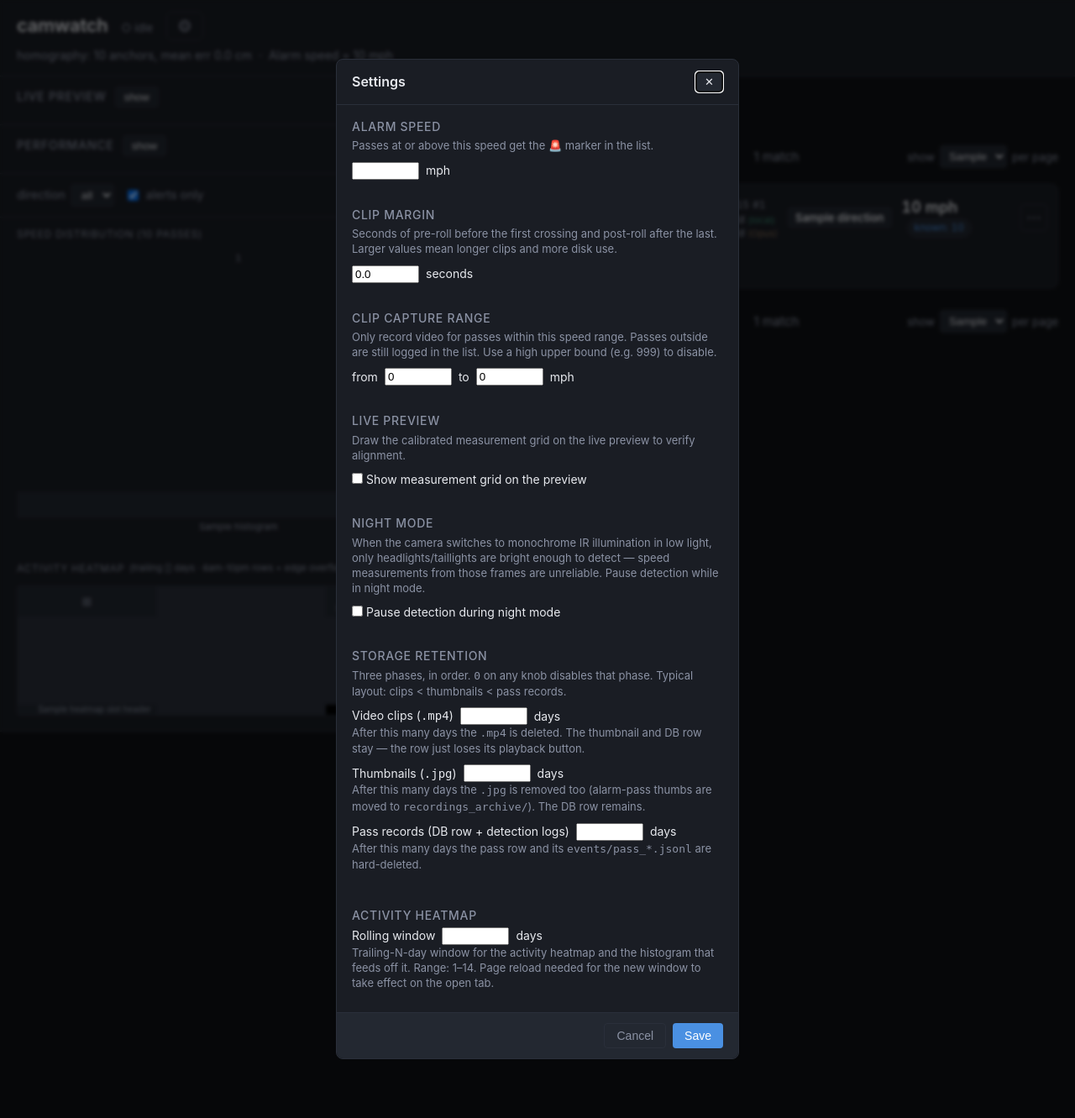
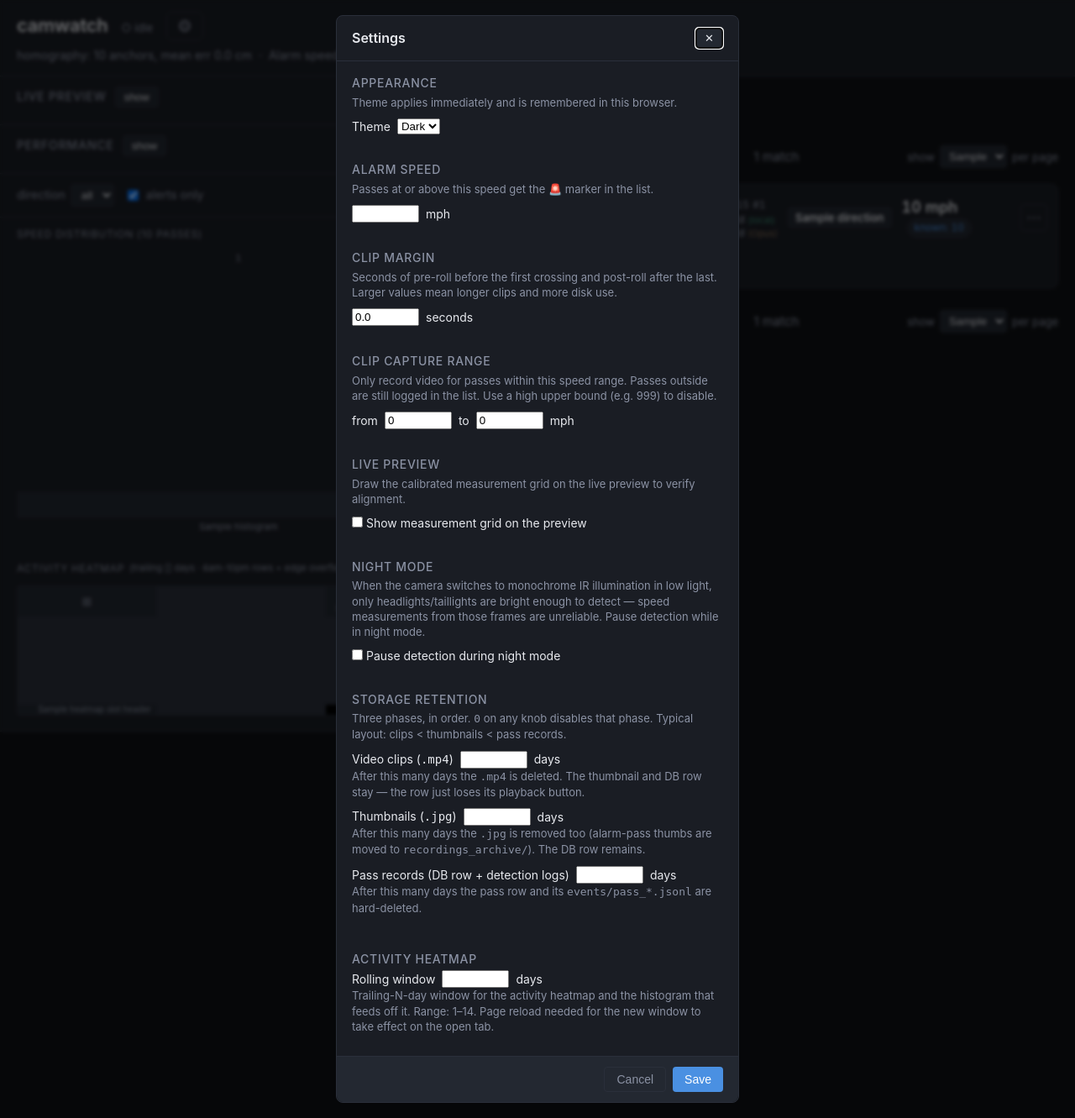
Before and after one commit to leochen4891/camwatch, a Python web app: template camwatch/templates/index.html in a window 1280 px wide, after a click that opens the changed part. Shown: the whole page at 84% size. Run offline with Jinja, Linux system fonts and the light colour scheme; the template is opened without the code that fills it: most values are stand-ins (such as "Sample title", 1, 10 or a date in 2020); some libraries are stand-ins or nearby versions.

Commit message:
ui: add light/dark theme toggle in settings
Adds an Appearance section to the settings dialog with a Dark/Light
select. Theme applies immediately on change and persists per-browser
via localStorage. A small bootstrap script in <head> reads the saved
theme before the stylesheet paints, so refreshes don't flash the
default dark theme.

Light theme is a CSS-var override under `:root[data-theme="light"]`.
A few hardcoded dark hex backgrounds (chart bg, tooltip bg, bar hover,
heatmap deselected/hover, pause-badge bg) were moved to vars so they
swap with the theme without per-rule rewrites. The speed-chart canvas
still uses hardcoded colors; readable on light but not redesigned.

No server changes; the existing /settings endpoint is untouched.

```diff
--- a/camwatch/static/style.css
+++ b/camwatch/static/style.css
@@ -9,6 +9,30 @@
   --alert-bg: rgba(226, 59, 74, 0.12);
   --border: #2a2f3a;
   --green: #4ade80;
+  /* Theme-specific overrides for hardcoded shades elsewhere in the file.
+     Keep these in vars so light mode can swap without per-rule rewrites. */
+  --bar-hover: #354054;
+  --chart-bg: #14181f;
+  --tooltip-bg: #14181f;
+  --heatmap-deselected: #000;
+  --pause-badge-bg: #4a4030;
+}
+:root[data-theme="light"] {
+  --bg: #f4f5f8;
+  --surface: #ffffff;
+  --surface-2: #e9ecf2;
+  --text: #1a1d24;
+  --muted: #5e6577;
+  --accent: #2c70c0;
+  --alert: #c92434;
+  --alert-bg: rgba(201, 36, 52, 0.10);
+  --border: #d2d6df;
+  --green: #16a34a;
+  --bar-hover: #cdd4e0;
+  --chart-bg: #f0f2f6;
+  --tooltip-bg: #ffffff;
+  --heatmap-deselected: #d2d6df;
+  --pause-badge-bg: #f3e2b8;
 }
 
 * { box-sizing: border-box; }
@@ -60,7 +84,7 @@ header {
   line-height: 16px;
   text-align: center;
   border-radius: 50%;
-  background: #4a4030;
+  background: var(--pause-badge-bg);
   color: #d8a52e;
   font-size: 11px;
   font-weight: 700;
@@ -318,7 +342,7 @@ header {
 .metrics-chart {
   display: block;
   width: 100%;
-  background: #14181f;
+  background: var(--chart-bg);
   border-radius: 4px;
 }
 .metrics-chart-legend {
@@ -353,7 +377,7 @@ header {
   width: max-content;
   max-width: 280px;
   padding: 8px 10px;
-  background: #14181f;
+  background: var(--tooltip-bg);
   border: 1px solid var(--border);
   border-radius: 4px;
   box-shadow: 0 4px 12px rgba(0, 0, 0, 0.4);
@@ -444,7 +468,7 @@ header {
 /* Floor non-zero bars so a single-pass bucket is still visible against
    the taller track. Zero-count bars stay at 0 height (invisible). */
 .bar-nonzero { min-height: 5px; }
-.bar-wrap:hover .bar { background: #354054; }
+.bar-wrap:hover .bar { background: var(--bar-hover); }
 .bar-wrap input:checked + .bar-count + .bar-track .bar,
 .bar-wrap input:checked ~ .bar-track .bar {
   /* fallback in case structure changes */
@@ -1029,7 +1053,7 @@ main { padding: 16px 20px 80px; }
   justify-content: center;
   background: var(--surface-2);
 }
-.heatmap-corner:hover { color: var(--accent); background: #2a3140; }
+.heatmap-corner:hover { color: var(--accent); background: var(--surface-2); }
 .heatmap-day-header {
   height: 36px;
   display: flex;
@@ -1041,7 +1065,7 @@ main { padding: 16px 20px 80px; }
 }
 .heatmap-day-header .heatmap-weekday { color: var(--text); font-weight: 600; font-size: 12px; }
 .heatmap-day-header .heatmap-date { color: var(--muted); font-size: 10px; }
-.heatmap-day-header:hover { background: #2a3140; }
+.heatmap-day-header:hover { background: var(--surface-2); }
 .heatmap-slot-header {
   font-size: 10px;
   text-align: right;
@@ -1056,7 +1080,7 @@ main { padding: 16px 20px 80px; }
 .heatmap-cell {
   position: relative;
   border: 0;
-  background: #000; /* deselected = pure black */
+  background: var(--heatmap-deselected); /* deselected = strong contrast w/ surface */
 }
 /* Selected scale: clearly-visible gray (no data) → blue gradient (count mode). */
 .heatmap-cell.selected.heat-0 { background: #3a3f4a; }
--- a/camwatch/templates/index.html
+++ b/camwatch/templates/index.html
@@ -4,6 +4,15 @@
   <meta charset="utf-8">
   <meta name="viewport" content="width=device-width, initial-scale=1, viewport-fit=cover">
   <title>camwatch</title>
+  <script>
+    // Apply saved theme before the stylesheet paints to avoid FOUC.
+    (function () {
+      try {
+        var t = localStorage.getItem("camwatch.theme");
+        if (t === "light" || t === "dark") document.documentElement.dataset.theme = t;
+      } catch (e) { /* localStorage may be disabled; default to dark */ }
+    })();
+  </script>
   <link rel="stylesheet" href="/static/style.css?v={{ static_v }}">
   <script src="https://unpkg.com/htmx.org@2.0.4" integrity="sha384-HGfztofotfshcF7+8n44JQL2oJmowVChPTg48S+jvZoztPfvwD79OC/LTtG6dMp+" crossorigin="anonymous"></script>
 </head>
@@ -25,6 +34,18 @@
       <h2>Settings</h2>
       <form method="dialog"><button class="muted-btn" aria-label="close">✕</button></form>
     </div>
+
+    <section class="settings-section">
+      <h3>Appearance</h3>
+      <p class="muted-text">Theme applies immediately and is remembered in this browser.</p>
+      <div class="setting-row">
+        <label>Theme</label>
+        <select id="theme-select" onchange="setTheme(this.value)">
+          <option value="dark">Dark</option>
+          <option value="light">Light</option>
+        </select>
+      </div>
+    </section>
 
     <form class="settings-form"
           hx-post="/settings"
@@ -506,12 +527,28 @@
       heatmapMask = readHeatmapMaskFromInput();
       const restored = restoreFilterState();
       applyHeatmapMode();
+      // Sync the Theme select with whatever the bootstrap script (in <head>)
+      // applied. data-theme is unset for the default (dark) case.
+      const themeSel = document.getElementById("theme-select");
+      if (themeSel) {
+        themeSel.value = document.documentElement.dataset.theme === "light" ? "light" : "dark";
+      }
       if (restored) {
         // Server rendered with defaults; fire one fetch to bring the list,
         // histogram, and heatmap counts in line with the restored filters.
         htmx.trigger("#filter-form", "change");
       }
     });
+
+    function setTheme(t) {
+      if (t !== "light" && t !== "dark") return;
+      if (t === "dark") {
+        delete document.documentElement.dataset.theme;
+      } else {
+        document.documentElement.dataset.theme = t;
+      }
+      try { localStorage.setItem("camwatch.theme", t); } catch (e) { /* non-fatal */ }
+    }
 
     // Refresh button: re-trigger the filter-form to refetch /passes immediately.
     document.body.addEventListener("click", (e) => {
```
